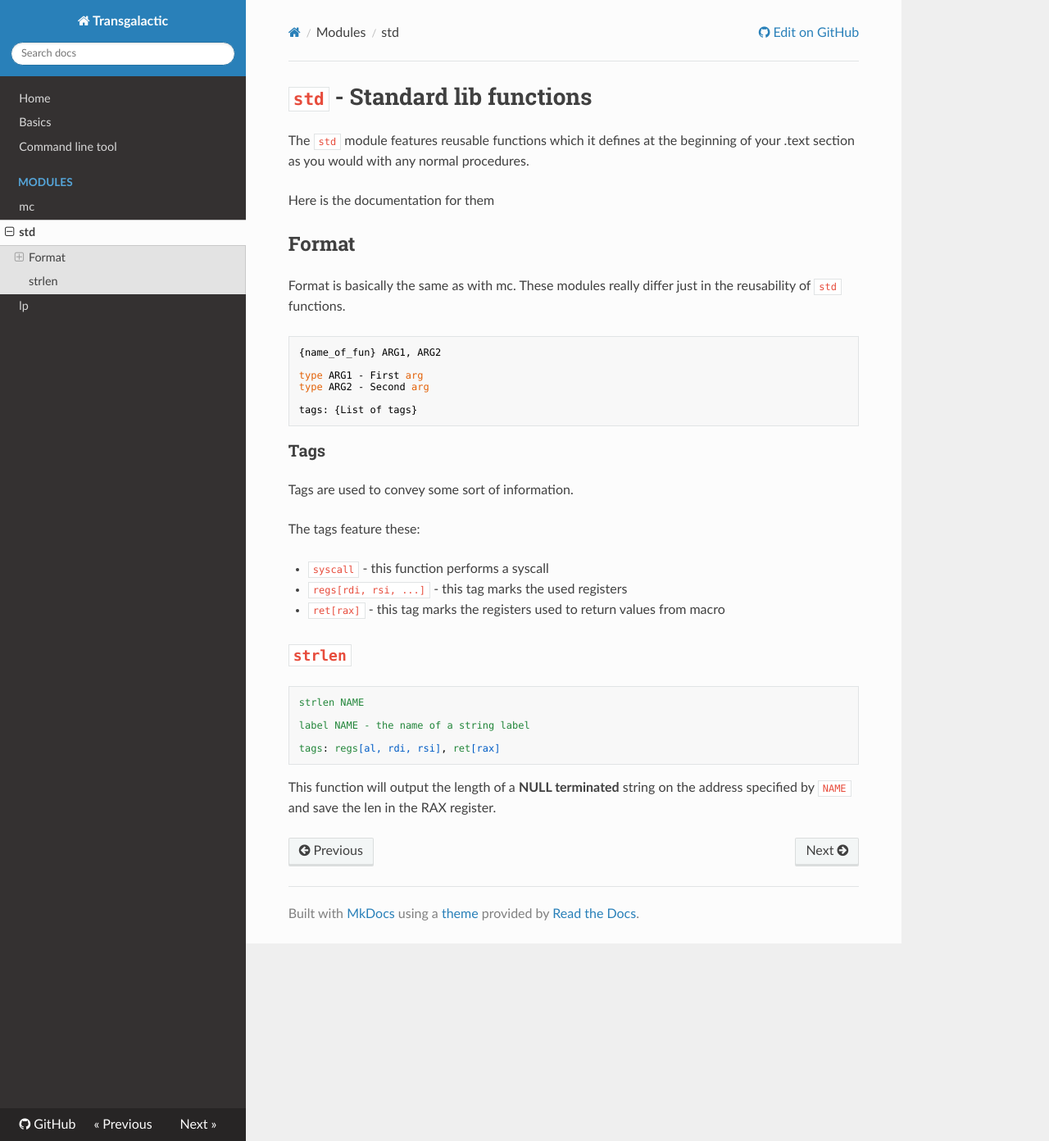
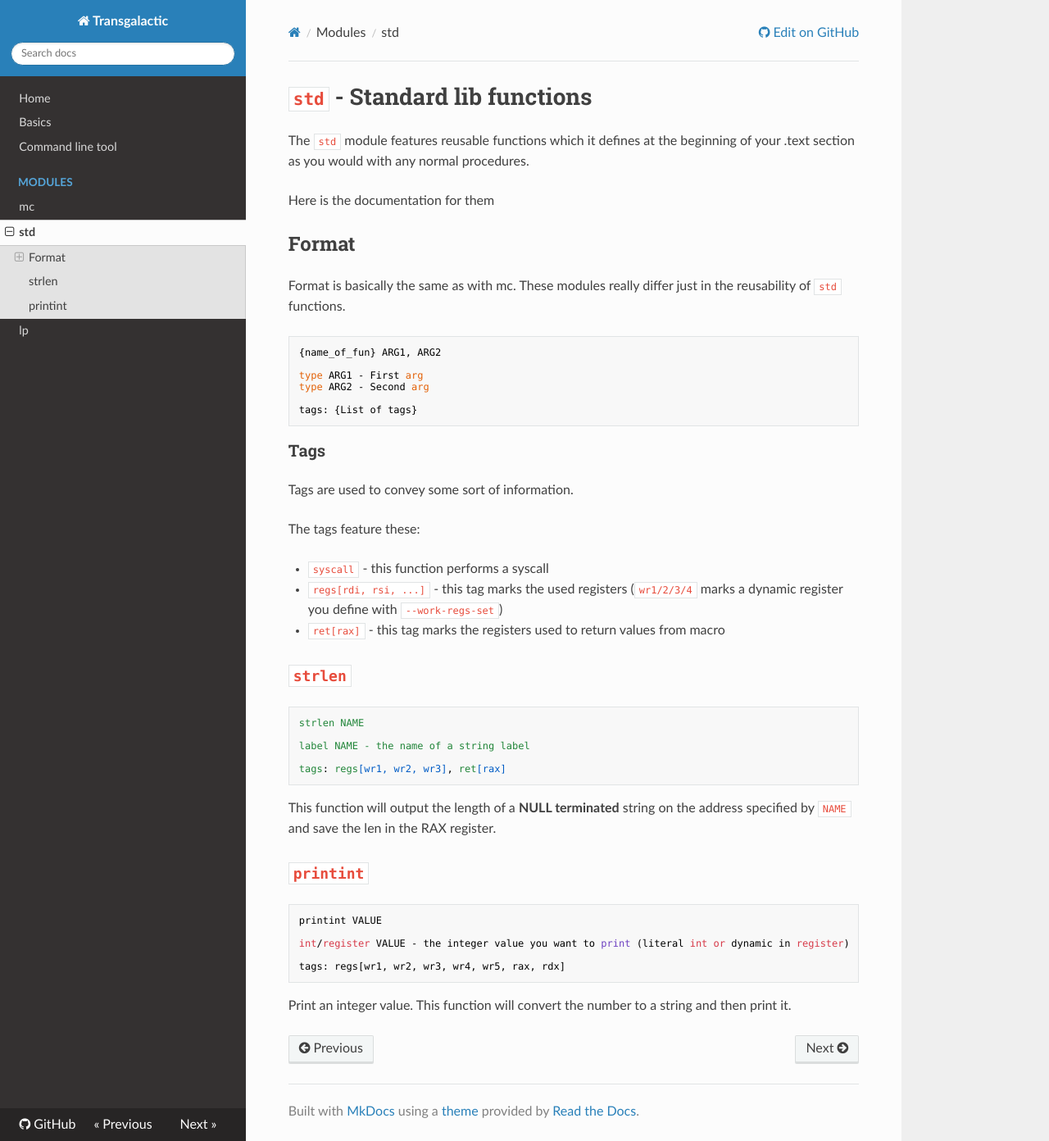
Before and after one commit to Xantus10/Transgalactic, an MkDocs documentation site: the page built from docs/docs/modules/std.md, in a window 1280 px wide and 1392 px high. Shown: the whole window at 82% size. Built offline with MkDocs 1.6.1, drawn with Linux system fonts in a browser that asks for light colours; nearby versions of some CDN libraries.

Commit message:
printint docs

````diff
--- a/docs/docs/modules/std.md
+++ b/docs/docs/modules/std.md
@@ -24,7 +24,7 @@ Tags are used to convey some sort of information.
 The tags feature these:
 
  - `syscall` - this function performs a syscall
- - `regs[rdi, rsi, ...]` - this tag marks the used registers
+ - `regs[rdi, rsi, ...]` - this tag marks the used registers (`wr1/2/3/4` marks a dynamic register you define with `--work-regs-set`)
  - `ret[rax]` - this tag marks the registers used to return values from macro
 
 
@@ -35,7 +35,20 @@ strlen NAME
 
 label NAME - the name of a string label
 
-tags: regs[al, rdi, rsi], ret[rax]
+tags: regs[wr1, wr2, wr3], ret[rax]
 ```
 
 This function will output the length of a **NULL terminated** string on the address specified by `NAME` and save the len in the RAX register.
+
+
+## `printint`
+
+```
+printint VALUE
+
+int/register VALUE - the integer value you want to print (literal int or dynamic in register)
+
+tags: regs[wr1, wr2, wr3, wr4, wr5, rax, rdx]
+```
+
+Print an integer value. This function will convert the number to a string and then print it.
````
